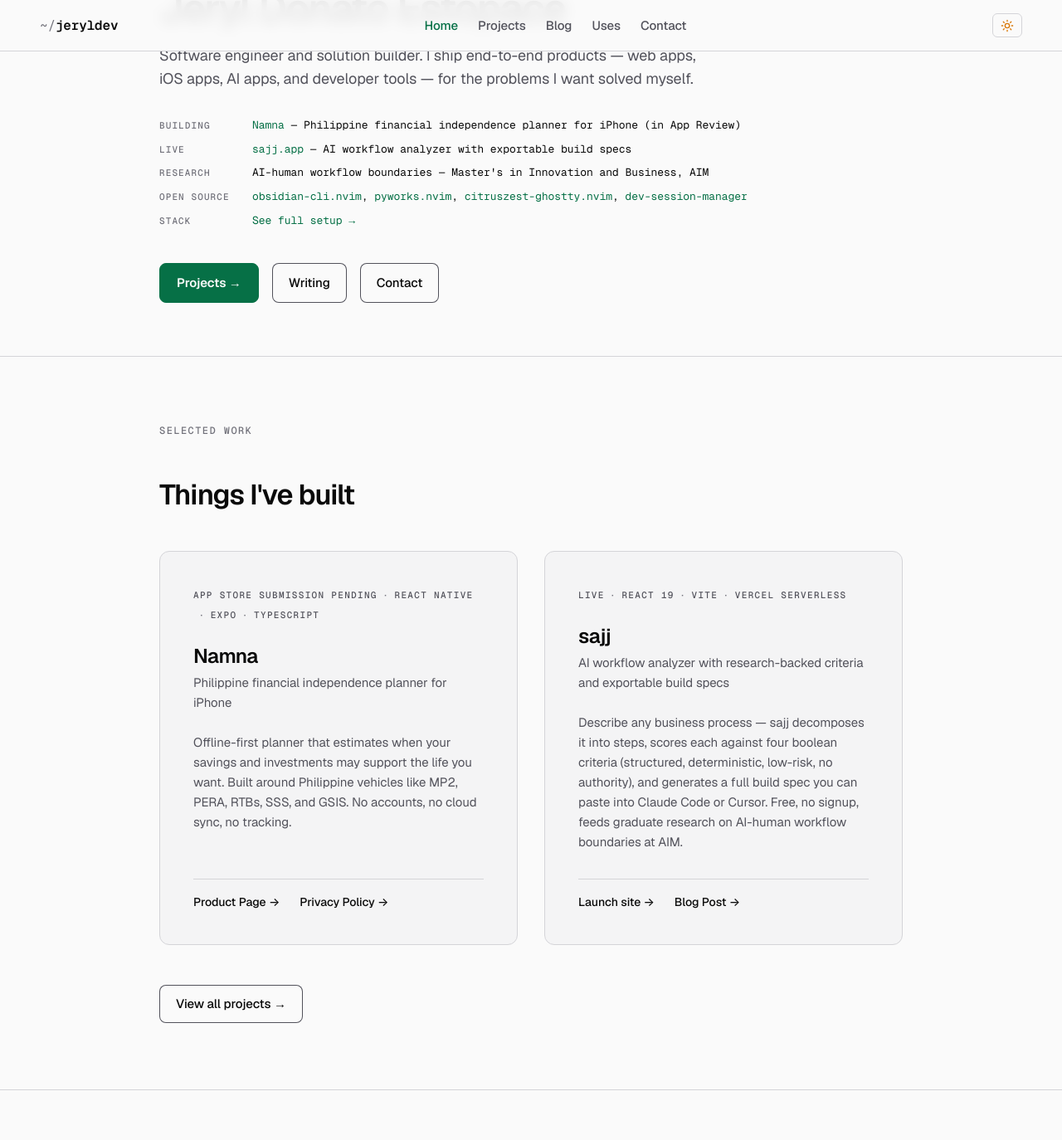
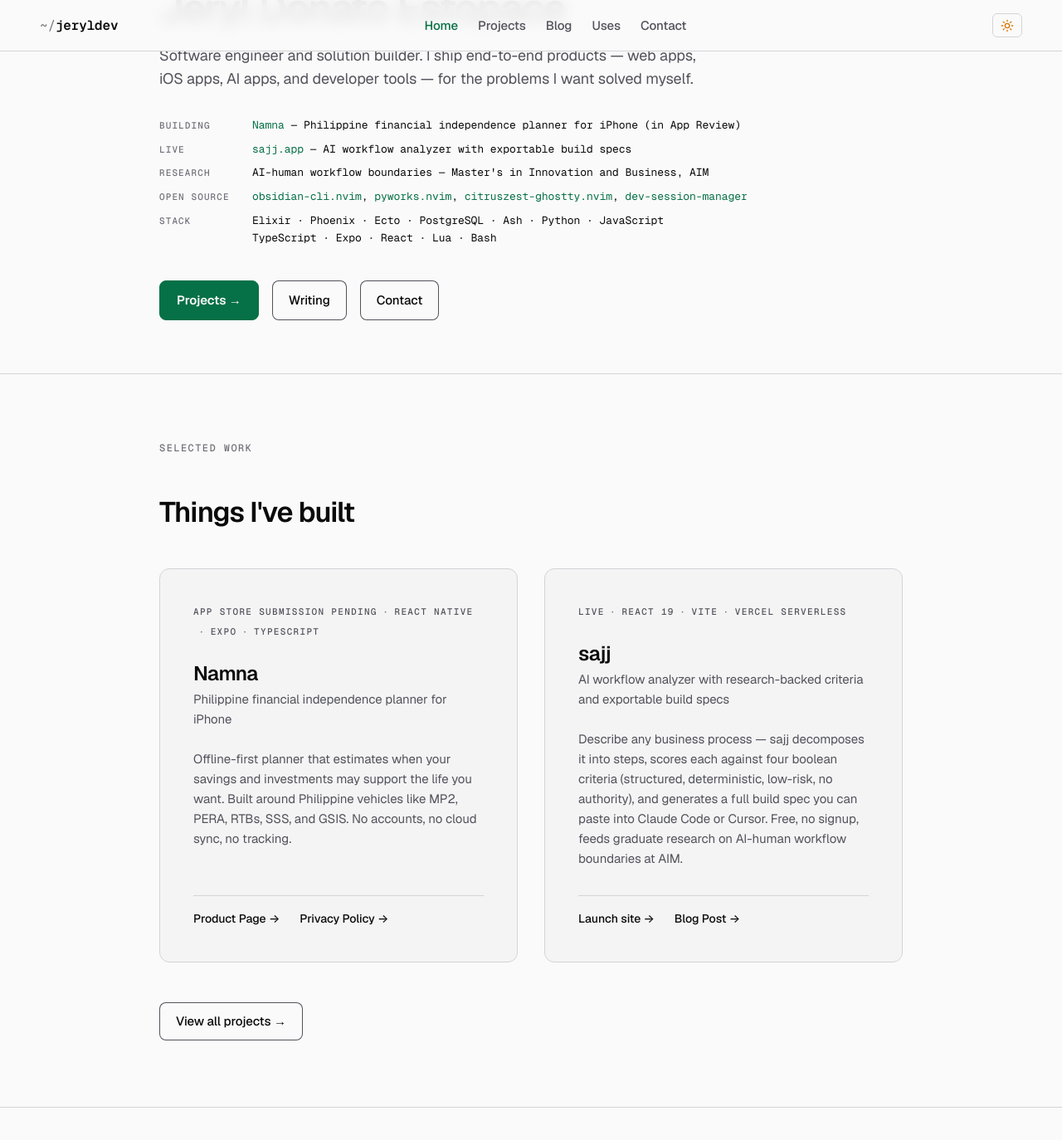
Before and after one commit to jeryldev/jeryldev.github.io, a Jekyll site: the page built from index.html, in a window 1280 px wide and 1400 px high, scrolled down 206 px. Shown: the top 1374 px of the window at 83% size. Built offline with Jekyll 4.4.1, drawn with Linux system fonts in a browser that asks for light colours.

Commit message:
Split hero Stack line into two rows, break at TypeScript
The full stack was wrapping at an ugly word boundary because the
CSS rendered it as a single continuous line and left word-wrap to
the browser. Changed the dd content to two explicit <span>s with
display: block so the break lands where it should:

  Row 1:  Elixir · Phoenix · Ecto · PostgreSQL · Ash · Python · JavaScript
  Row 2:  TypeScript · Expo · React · Lua · Bash

Also restored the Stack row on the hero itself (the previous
'See full setup →' link felt like a teaser that begged for the
real content inline). The Uses page still has the full table of
tooling; the hero just shows the language/framework list in-place
so readers get the stack signal on first screen without clicking
through.

```diff
--- a/_includes/hero.html
+++ b/_includes/hero.html
@@ -28,7 +28,10 @@
         </div>
         <div class="hero-stack-row">
           <dt>Stack</dt>
-          <dd><a href="/uses/">See full setup →</a></dd>
+          <dd class="stack-lines">
+            <span>Elixir · Phoenix · Ecto · PostgreSQL · Ash · Python · JavaScript</span>
+            <span>TypeScript · Expo · React · Lua · Bash</span>
+          </dd>
         </div>
       </dl>
 
@@ -96,6 +99,10 @@
     align-items: baseline;
   }
 
+  .stack-lines span {
+    display: block;
+  }
+
   .hero-stack dt {
     color: var(--text-tertiary);
     text-transform: uppercase;
```
